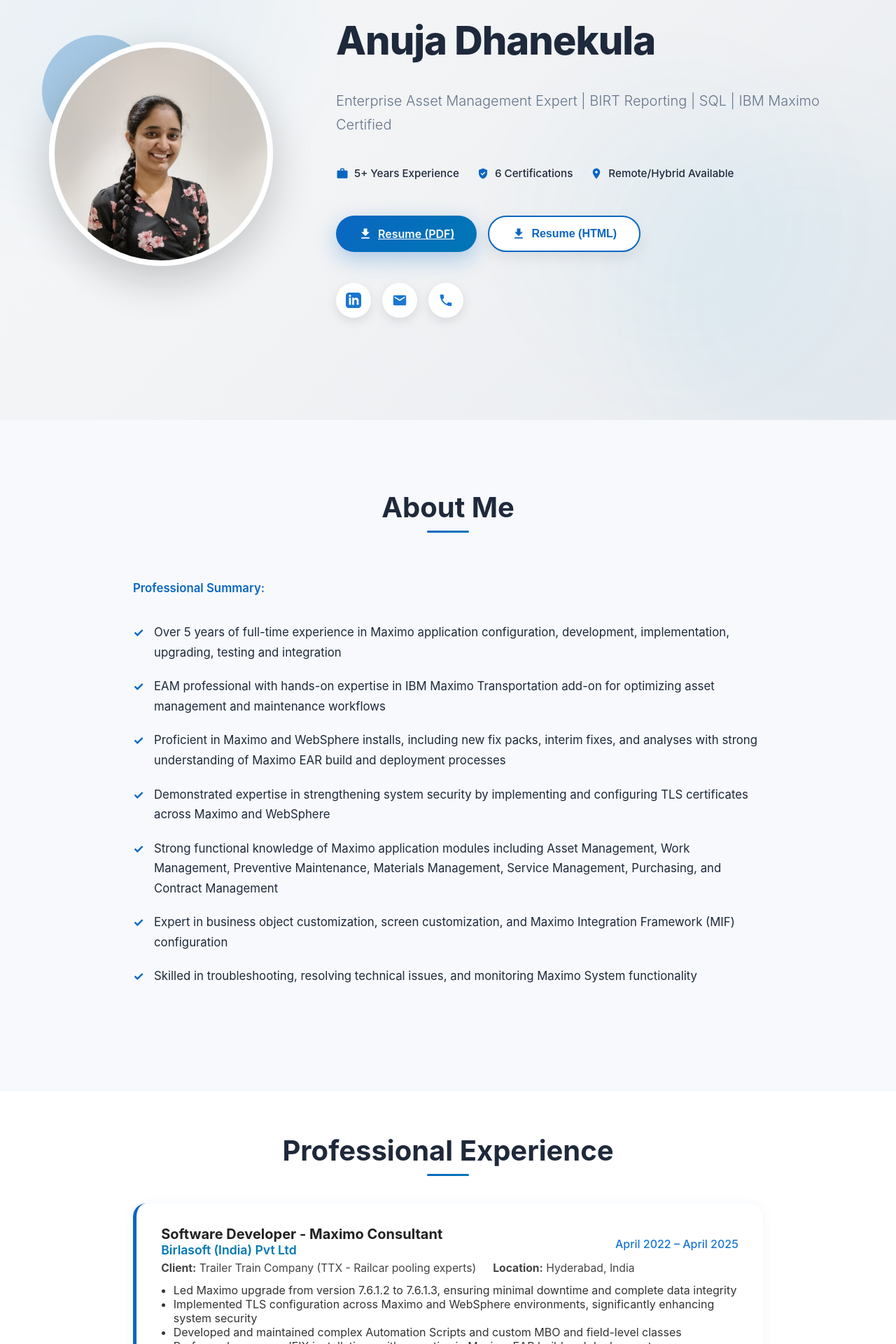
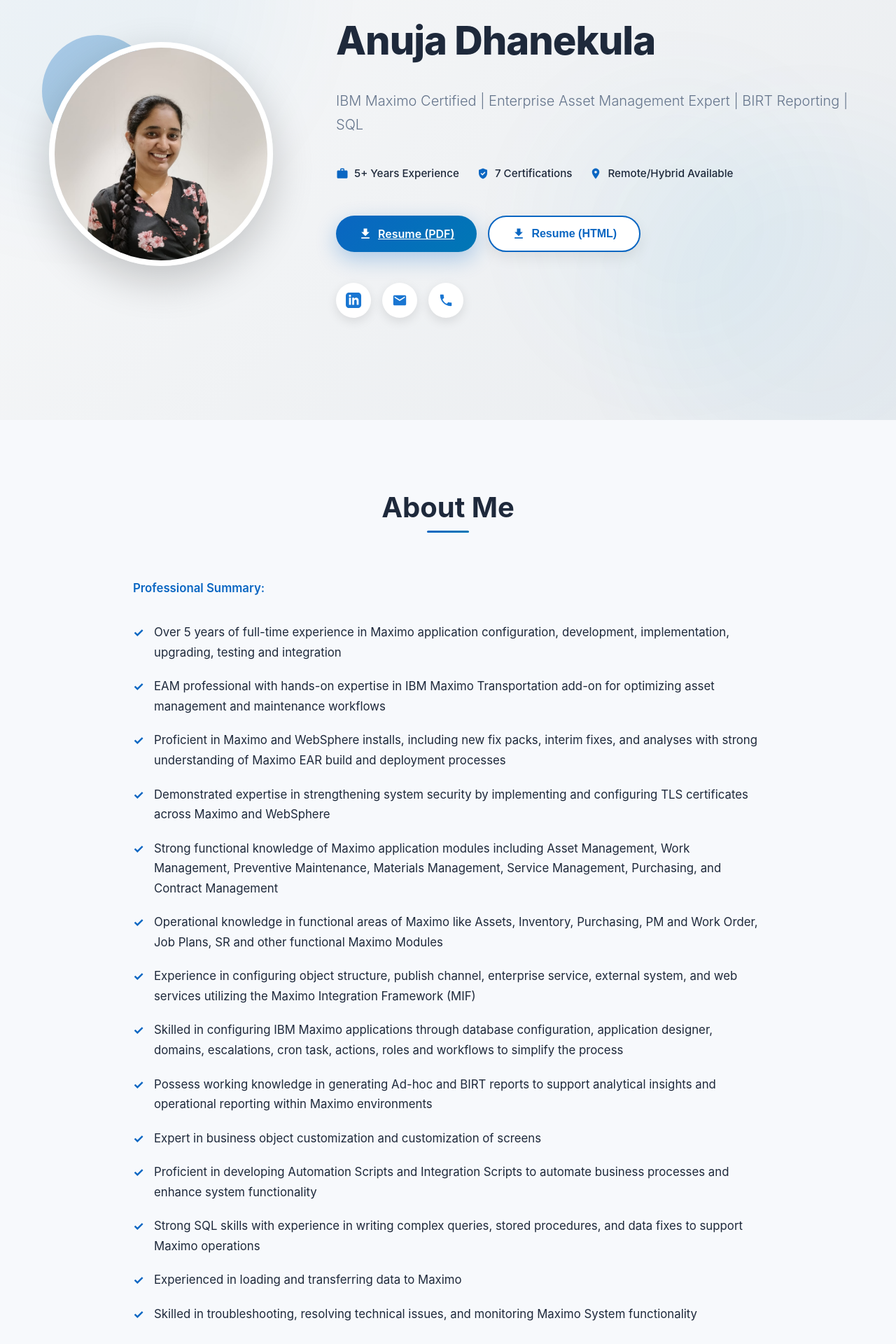
Before and after one commit to AnujaDhanekula/anuja-web-resume, an Angular app: page / in a window 1280 px wide. Shown: the part 200-2120 px from the top of the page at 70% size. Built offline with nearby package versions, Linux system fonts and the light colour scheme.

Commit message:
Correct resume text info

```diff
--- a/src/app/app.component.html
+++ b/src/app/app.component.html
@@ -52,7 +52,7 @@
           <svg xmlns="http://www.w3.org/2000/svg" viewBox="0 0 24 24" fill="currentColor" width="18" height="18">
             <path d="M12 2L4 5v6.09c0 5.05 3.41 9.76 8 10.91 4.59-1.15 8-5.86 8-10.91V5l-8-3zm-1.06 13.54L7.4 12l1.41-1.41 2.12 2.12 4.24-4.24 1.41 1.41-5.64 5.66z"/>
           </svg>
-          6 Certifications
+          7 Certifications
         </span>
         <span class="meta-item">
           <svg xmlns="http://www.w3.org/2000/svg" viewBox="0 0 24 24" fill="currentColor" width="18" height="18">
--- a/src/assets/config.json
+++ b/src/assets/config.json
@@ -2,7 +2,7 @@
   "personalInfo": {
     "name": "Anuja Dhanekula",
     "title": "Senior IBM Maximo Developer & EAM Specialist",
-    "tagline": "Enterprise Asset Management Expert | BIRT Reporting | SQL | IBM Maximo Certified",
+    "tagline": "IBM Maximo Certified | Enterprise Asset Management Expert | BIRT Reporting | SQL ",
     "email": "dhanekulaanuja@gmail.com",
     "phone": {
       "india": "+91 9494569824",
@@ -18,11 +18,18 @@
     "Proficient in Maximo and WebSphere installs, including new fix packs, interim fixes, and analyses with strong understanding of Maximo EAR build and deployment processes",
     "Demonstrated expertise in strengthening system security by implementing and configuring TLS certificates across Maximo and WebSphere",
     "Strong functional knowledge of Maximo application modules including Asset Management, Work Management, Preventive Maintenance, Materials Management, Service Management, Purchasing, and Contract Management",
-    "Expert in business object customization, screen customization, and Maximo Integration Framework (MIF) configuration",
+    "Operational knowledge in functional areas of Maximo like Assets, Inventory, Purchasing, PM and Work Order, Job Plans, SR and other functional Maximo Modules",
+    "Experience in configuring object structure, publish channel, enterprise service, external system, and web services utilizing the Maximo Integration Framework (MIF)",
+    "Skilled in configuring IBM Maximo applications through database configuration, application designer, domains, escalations, cron task, actions, roles and workflows to simplify the process",
+    "Possess working knowledge in generating Ad-hoc and BIRT reports to support analytical insights and operational reporting within Maximo environments",
+    "Expert in business object customization and customization of screens",
+    "Proficient in developing Automation Scripts and Integration Scripts to automate business processes and enhance system functionality",
+    "Strong SQL skills with experience in writing complex queries, stored procedures, and data fixes to support Maximo operations",
+    "Experienced in loading and transferring data to Maximo",
     "Skilled in troubleshooting, resolving technical issues, and monitoring Maximo System functionality"
   ],
   "coreCompetencies": [
-    "IBM Maximo 7.6.1.x",
+    "IBM Maximo 7.6.1.3",
     "WebSphere Application Server",
     "Maximo Integration Framework (MIF)",
     "Automation Scripts & Custom Java Development",
@@ -37,7 +44,7 @@
   ],
   "technicalSkills": {
     "Domains": ["Enterprise Asset Management (EAM)"],
-    "EAM Software": ["IBM Maximo 7.6.x", "IBM WebSphere Application Server 8.5.5.x & 9.0"],
+    "EAM Software": ["IBM Maximo 7.6.1.3", "IBM WebSphere Application Server 8.5.5.24"],
     "Programming Languages": ["Java", "Python", "SQL", "C"],
     "Web Technologies": ["XML", "HTML", "CSS"],
     "Reporting": ["BIRT", "SSIS", "Ad-hoc Reports"],
@@ -57,7 +64,7 @@
   "experience": [
     {
       "position": "Software Developer - Maximo Consultant",
-      "company": "Birlasoft (India) Pvt Ltd",
+      "company": "Birlasoft Pvt Ltd",
       "client": "Trailer Train Company (TTX - Railcar pooling experts)",
       "duration": "April 2022 – April 2025",
       "location": "Hyderabad, India",
```
